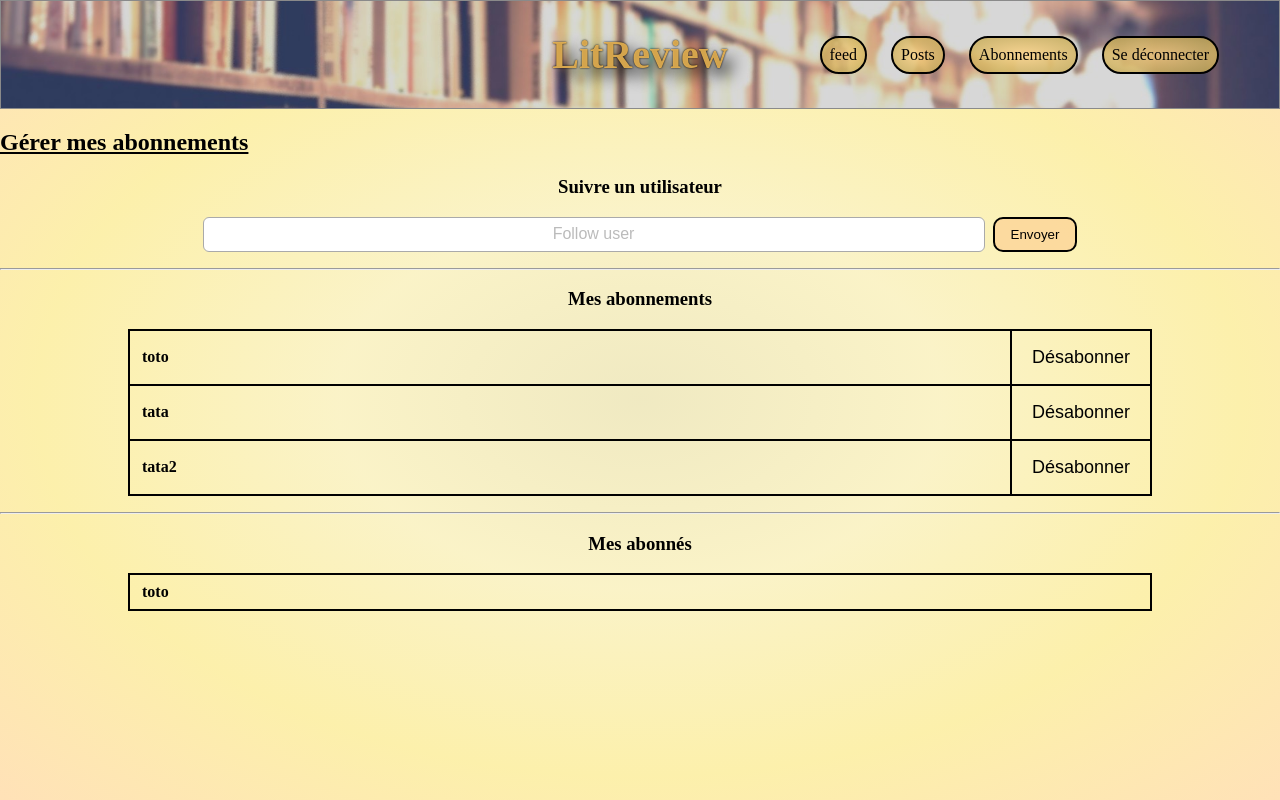
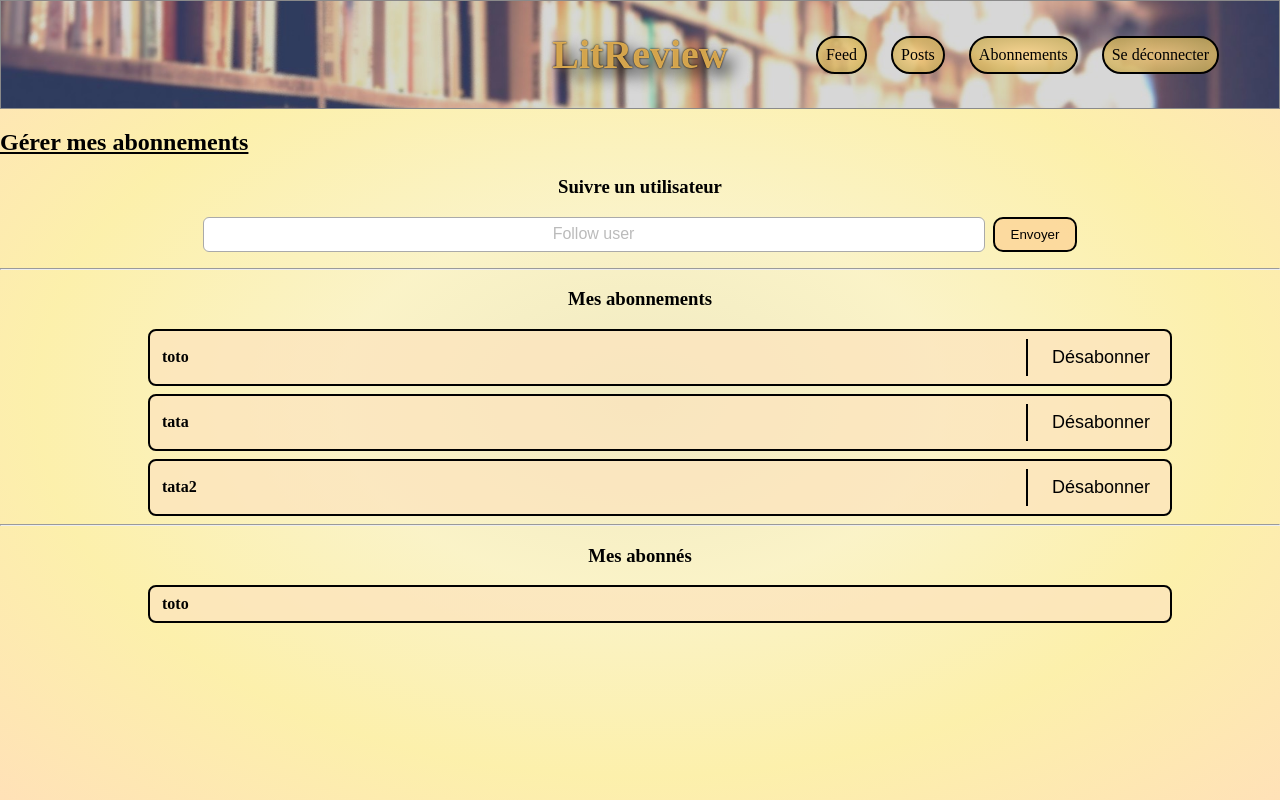
Before and after one commit to GeoffreyArmangau/LitReview, a Django app: page /reviews/abonnements/ in a window 1280 px wide. Run offline with Django 5.2, Linux system fonts and the light colour scheme; a user stored in the database is signed in; data comes from the database, SQL or seed files in the repository; both versions use the stored data as it was after the commit.

Commit message:
correction des WCAG

```diff
--- a/reviews/templates/create_ticket.html
+++ b/reviews/templates/create_ticket.html
@@ -12,7 +12,6 @@
         {{ form.title }}
         {{ form.description.label_tag }}
         {{ form.description }}
-        <label class="custom-file-label" for="id_image">Image</label>
         <div class="file-upload-wrapper">
             <label for="id_image" class="button-radius file-upload-label">Télécharger une image</label>
             {{ form.image }}
--- a/reviews/templates/follow_users.html
+++ b/reviews/templates/follow_users.html
@@ -13,7 +13,8 @@
     <h3>Suivre un utilisateur</h3>
     <form method="post">
         {% csrf_token %}
-        <input type="text" name="username" placeholder="Follow user" required>
+        <label for="id_username" class="sr-only">Nom d'utilisateur à suivre</label>
+        <input type="text" id="id_username" name="username" placeholder="Follow user" required>
         <button type="submit" name="follow_user" class="button-radius">Envoyer</button>
     </form>
     {% for message in messages %}
@@ -27,20 +28,18 @@
 <section>
     <h3>Mes abonnements</h3>
     {% if abonnements %}
-        <table class="abonnements">
+        <ul class="abonnements">
             {% for ab in abonnements %}
-            <tr>
-                <td>{{ ab.followed_user.username }}</td>
-                <td>
-                    <form method="post" class="form-inline">
-                        {% csrf_token %}
-                        <input type="hidden" name="unfollow_user_id" value="{{ ab.followed_user.id }}">
-                        <button type="submit" class="unfollow-button">Désabonner</button>
-                    </form>
-                </td>
-            </tr>
+            <li class="abonnement-item">
+                <span>{{ ab.followed_user.username }}</span>
+                <form method="post" class="form-inline" style="display:inline;">
+                    {% csrf_token %}
+                    <input type="hidden" name="unfollow_user_id" value="{{ ab.followed_user.id }}">
+                    <button type="submit" class="unfollow-button">Désabonner</button>
+                </form>
+            </li>
             {% endfor %}
-        </table>
+        </ul>
     {% else %}
         <p>Vous ne suivez personne.</p>
     {% endif %}
@@ -52,11 +51,11 @@
 <section>
     <h3>Mes abonnés</h3>
     {% if abonnes %}
-        <table class="abonnes">
+        <ul class="abonnes">
             {% for ab in abonnes %}
-            <tr><td>{{ ab.user.username }}</td></tr>
+            <li>{{ ab.user.username }}</li>
             {% endfor %}
-        </table>
+        </ul>
     {% else %}
         <p>Vous n'avez pas d'abonnés.</p>
     {% endif %}
--- a/static/css/follow_user.css
+++ b/static/css/follow_user.css
@@ -25,25 +25,33 @@ input[name="username"]::placeholder {
 	color: #bbb;
 }
 
-/* Tableaux abonnements et abonnés */
-table {
-	width: 80%;
-	margin: 1em auto;
-	border-collapse: collapse;
-}
-table td {
-	border: 2px solid #000000;
-	padding: 8px 12px;
-	text-align: left;
+
+.abonnement-item form {
+	border-left: 2px solid #000;
+	margin-left: 16px;
+	padding-left: 16px;
 }
 
-table td {
-	font-weight: bold;
+/* Listes abonnements et abonnés en mode table */
+ul.abonnements, ul.abonnes {
+	margin: auto;
+	width: 80%;
 }
 
-table.abonnements td:last-child {
-	width: 1%;
-	white-space: nowrap;
+.abonnement-item, .abonnes li {
+	display: flex;
+	align-items: center;
+	justify-content: space-between;
+	border: 2px solid #000;
+	padding: 8px 12px;
+	margin-bottom: 8px;
+	font-weight: bold;
+	background: #fde4bebe;
+	border-radius: 8px;
+}
+
+.abonnement-item form {
+	margin: 0;
 }
 
 .form-inline {
--- a/static/css/style.css
+++ b/static/css/style.css
@@ -122,3 +122,14 @@ footer {
     background: linear-gradient(130deg,#000000c2,#222222ad);
     color: bisque;
 }
+
+.sr-only {
+    position: absolute;
+    width: 1px;
+    height: 1px;
+    padding: 0;
+    margin: -1px;
+    overflow: hidden;
+    clip: rect(0, 0, 0, 0);
+    border: 0;
+}
--- a/templates/base.html
+++ b/templates/base.html
@@ -13,7 +13,7 @@
             <h1>LitReview</h1>
             {% if user.is_authenticated %}
             <nav>
-                <a href="{% url 'feed' %}" class="nav">feed</a>
+                <a href="{% url 'feed' %}" class="nav">Feed</a>
                 <a href="{% url 'posts' %}" class="nav">Posts</a>
                 <a href="{% url 'follow_users' %}" class="nav">Abonnements</a>
                 <a href="{% url 'logout' %}" class="nav">Se déconnecter</a>
--- a/templates/home.html
+++ b/templates/home.html
@@ -19,8 +19,10 @@
       {% else %}
         <form method="post" action="{% url 'login' %}" class="login-form">
           {% csrf_token %}
-          <input type="text" name="username" placeholder="Nom d'utilisateur" required>
-          <input type="password" name="password" placeholder="Mot de passe" required>
+          <label for="id_username" class="sr-only">Nom d'utilisateur</label>
+          <input type="text" id="id_username" name="username" placeholder="Nom d'utilisateur" required>
+          <label for="id_password" class="sr-only">Mot de passe</label>
+          <input type="password" id="id_password" name="password" placeholder="Mot de passe" required>
           <button type="submit" class="button-radius">Se connecter</button>
         </form>
       {% endif %}
```
Also changed, not shown: authentification/forms.py (+36 -7 lines), authentification/templates/login.html (+15 -3 lines), authentification/templates/signup.html (+21 -1 lines), reviews/templates/create_review.html (+5 -3 lines), static/css/home.css (+4 -3 lines), static/css/posts.css (+9 -6 lines), db.sqlite3.
